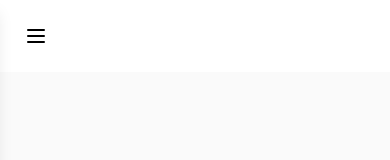
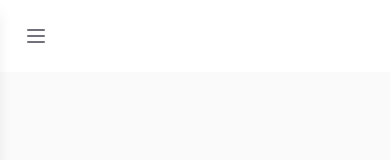
Before and after one commit to moodizone/devotel, a React (Vite) app: page /forms/1 in a window 390 px wide. Shown: the top 160 px of the page. Built offline with nearby package versions, Linux system fonts and the light colour scheme.

Commit message:
enhance button styles in Layout component for improved accessibility and visual feedback

```diff
--- a/src/components/Layout.tsx
+++ b/src/components/Layout.tsx
@@ -51,7 +51,7 @@ export default function Layout() {
           <Button
             variant="ghost"
             size="icon"
-            className="md:hidden"
+            className="md:hidden text-zinc-500 dark:text-zinc-400 hover:text-zinc-900 dark:hover:text-zinc-50"
             onClick={toggleDrawer}
             aria-label="Close sidebar"
           >
@@ -194,7 +194,7 @@ export default function Layout() {
       <div className="flex-1 flex flex-col min-h-screen transition-all duration-200">
         {/* Header */}
         <header className="flex items-center justify-between p-4 bg-white dark:bg-zinc-800 shadow md:hidden">
-          <Button variant="ghost" size="icon" onClick={toggleDrawer} aria-label="Open sidebar">
+          <Button variant="ghost" size="icon" onClick={toggleDrawer} aria-label="Open sidebar" className="text-zinc-500 dark:text-zinc-400 hover:text-zinc-900 dark:hover:text-zinc-50">
             <svg
               xmlns="http://www.w3.org/2000/svg"
               width="24"
```
